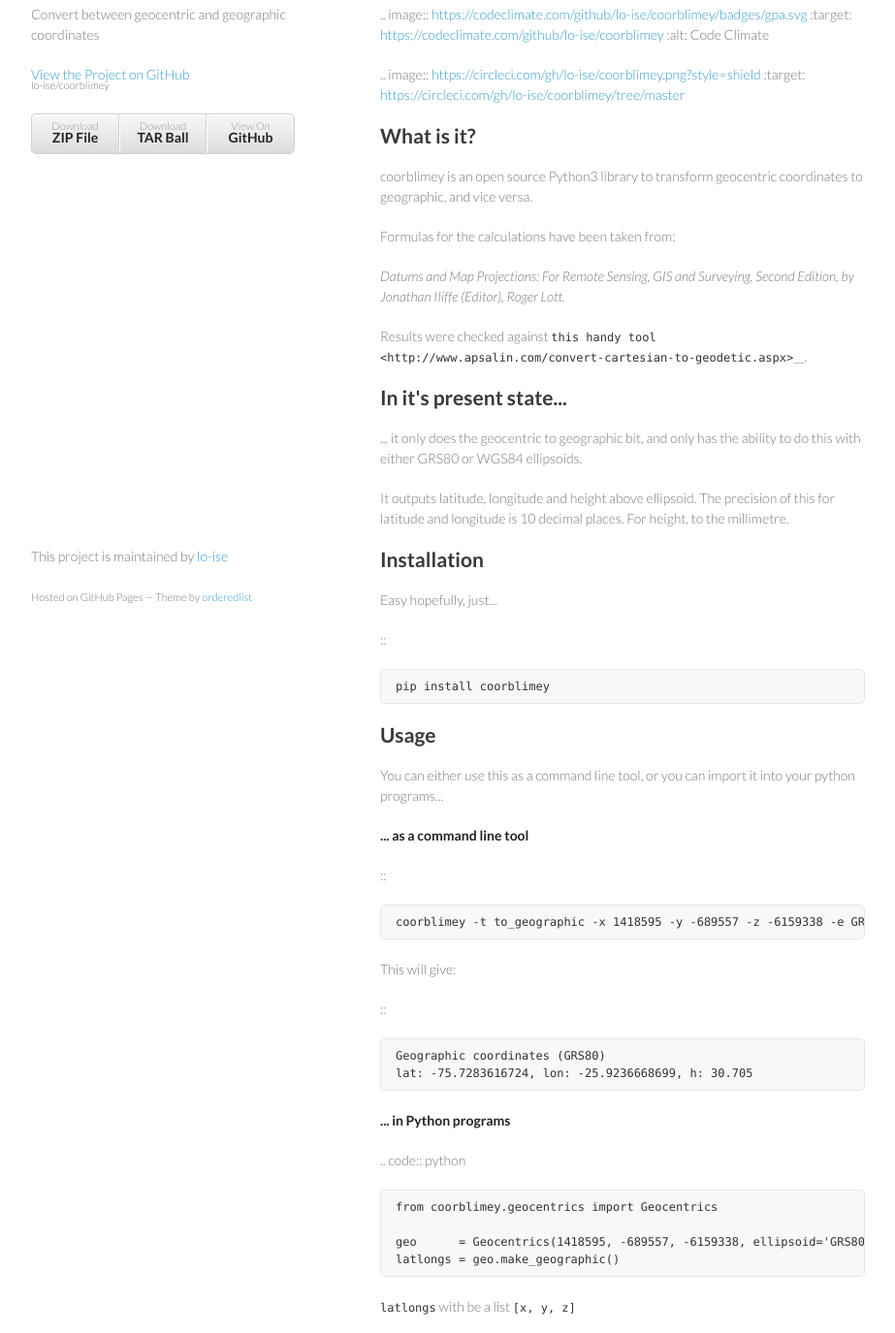
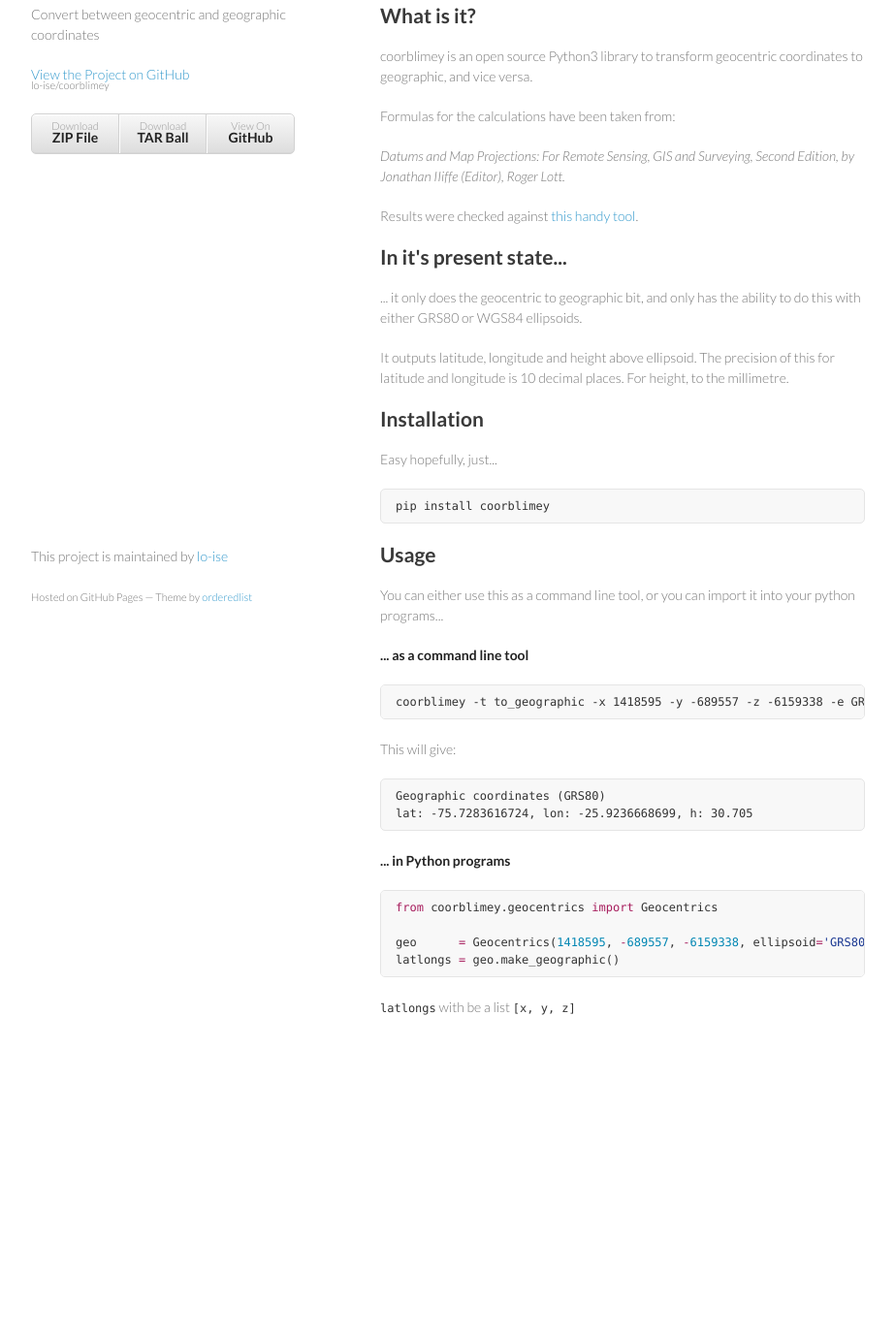
Before and after one commit to lo-ise/coorblimey, a plain HTML site: page index.html in a window 1280 px wide. Shown: the part 105-1480 px from the top of the page at 97% size, without its empty margins (178-1101 px from the left). After the commit the page ends 1224 px from the top, so only its background shows below. Drawn offline with Linux system fonts and the light colour scheme.

Commit message:
Create gh-pages branch via GitHub

```diff
--- a/index.html
+++ b/index.html
@@ -31,13 +31,6 @@
         <h1>
 <a id="coorblimey" class="anchor" href="#coorblimey" aria-hidden="true"><span class="octicon octicon-link"></span></a>coorblimey</h1>
 
-<p>.. image:: <a href="https://codeclimate.com/github/lo-ise/coorblimey/badges/gpa.svg">https://codeclimate.com/github/lo-ise/coorblimey/badges/gpa.svg</a>
-   :target: <a href="https://codeclimate.com/github/lo-ise/coorblimey">https://codeclimate.com/github/lo-ise/coorblimey</a>
-   :alt: Code Climate</p>
-
-<p>.. image:: <a href="https://circleci.com/gh/lo-ise/coorblimey.png?style=shield">https://circleci.com/gh/lo-ise/coorblimey.png?style=shield</a>
-   :target: <a href="https://circleci.com/gh/lo-ise/coorblimey/tree/master">https://circleci.com/gh/lo-ise/coorblimey/tree/master</a></p>
-
 <h2>
 <a id="what-is-it" class="anchor" href="#what-is-it" aria-hidden="true"><span class="octicon octicon-link"></span></a>What is it?</h2>
 
@@ -49,8 +42,8 @@ coordinates to geographic, and vice versa.</p>
 <p><em>Datums and Map Projections: For Remote Sensing, GIS and Surveying,
 Second Edition, by Jonathan IIiffe (Editor), Roger Lott.</em></p>
 
-<p>Results were checked against <code>this handy
-tool &lt;http://www.apsalin.com/convert-cartesian-to-geodetic.aspx&gt;</code>__.</p>
+<p>Results were checked against <a href="http://www.apsalin.com/convert-cartesian-to-geodetic.aspx">this handy
+tool</a>.</p>
 
 <h2>
 <a id="in-its-present-state" class="anchor" href="#in-its-present-state" aria-hidden="true"><span class="octicon octicon-link"></span></a>In it's present state...</h2>
@@ -67,8 +60,6 @@ the millimetre. </p>
 
 <p>Easy hopefully, just...</p>
 
-<p>::</p>
-
 <pre><code>pip install coorblimey
 </code></pre>
 
@@ -80,14 +71,10 @@ into your python programs...</p>
 
 <p><strong>... as a command line tool</strong></p>
 
-<p>::</p>
-
 <pre><code>coorblimey -t to_geographic -x 1418595 -y -689557 -z -6159338 -e GRS80
 </code></pre>
 
 <p>This will give:</p>
-
-<p>::</p>
 
 <pre><code>Geographic coordinates (GRS80)
 lat: -75.7283616724, lon: -25.9236668699, h: 30.705
@@ -95,13 +82,10 @@ lat: -75.7283616724, lon: -25.9236668699, h: 30.705
 
 <p><strong>... in Python programs</strong></p>
 
-<p>.. code:: python</p>
+<div class="highlight highlight-python"><pre><span class="pl-k">from</span> coorblimey.geocentrics <span class="pl-k">import</span> Geocentrics
 
-<pre><code>from coorblimey.geocentrics import Geocentrics
-
-geo      = Geocentrics(1418595, -689557, -6159338, ellipsoid='GRS80')
-latlongs = geo.make_geographic()
-</code></pre>
+geo      <span class="pl-k">=</span> Geocentrics(<span class="pl-c1">1418595</span>, <span class="pl-k">-</span><span class="pl-c1">689557</span>, <span class="pl-k">-</span><span class="pl-c1">6159338</span>, <span class="pl-smi">ellipsoid</span><span class="pl-k">=</span><span class="pl-s"><span class="pl-pds">'</span>GRS80<span class="pl-pds">'</span></span>)
+latlongs <span class="pl-k">=</span> geo.make_geographic()</pre></div>
 
 <p><code>latlongs</code> with be a list <code>[x, y, z]</code></p>
       </section>
```
Also changed, not shown: params.json (+1 -1 lines).
